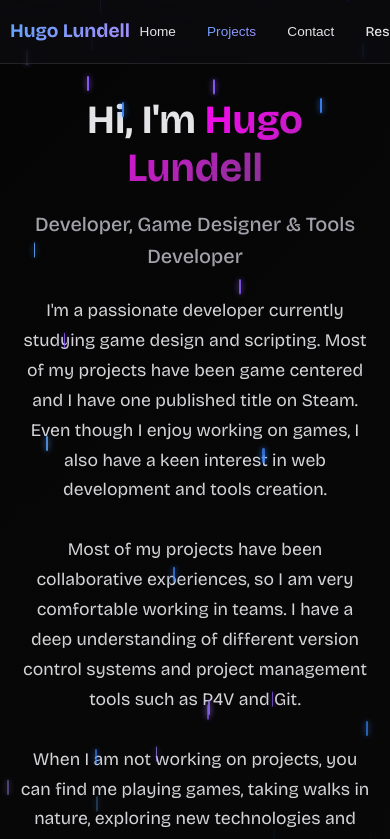
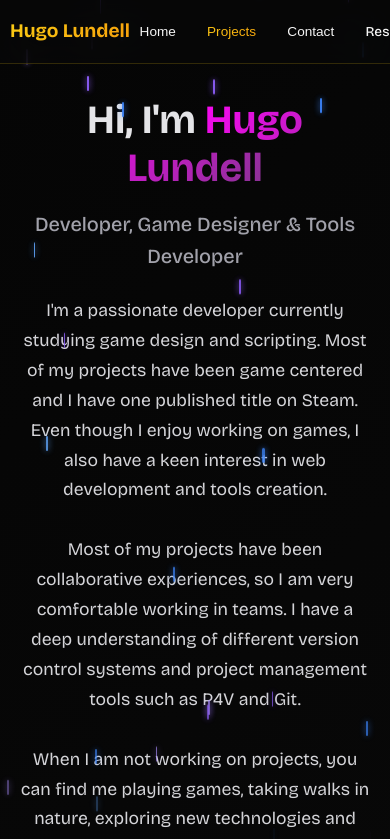
Before and after one commit to penniey/portfolio-website, a React (Vite) app: page / in a window 390 px wide. Shown: the top 839 px of the page. Built offline with nearby package versions, Linux system fonts and the light colour scheme.

Commit message:
Update Header.css

```diff
--- a/src/components/Header.css
+++ b/src/components/Header.css
@@ -1,4 +1,3 @@
-/* Hide mobile elements on desktop */
 .mobile-only {
   display: none;
 }
@@ -7,16 +6,15 @@
   display: flex;
 }
 
-/* Header.css */
 .header {
   position: fixed;
   top: 0;
   left: 0;
   right: 0;
   z-index: 1000;
-  background: rgba(12, 12, 15, 0.8);
+  background: rgba(8, 8, 8, 0.85);
   backdrop-filter: blur(20px);
-  border-bottom: 1px solid rgba(255, 255, 255, 0.1);
+  border-bottom: 1px solid rgba(250, 204, 21, 0.18);
   padding: 1rem 0;
 }
 
@@ -33,7 +31,7 @@
   font-size: 1.5rem;
   font-weight: 700;
   text-decoration: none;
-  background: linear-gradient(135deg, #60a5fa, #a78bfa);
+  background: linear-gradient(135deg, #facc15, #f59e0b);
   -webkit-background-clip: text;
   -webkit-text-fill-color: transparent;
   background-clip: text;
@@ -48,7 +46,7 @@
 .nav-link {
   background: none;
   border: none;
-  color: #e4e4e7;
+  color: #f5f5f5;
   text-decoration: none;
   font-weight: 500;
   padding: 0.5rem 1rem;
@@ -67,18 +65,18 @@
   transform: translateX(-50%);
   width: 0;
   height: 3px;
-  background: linear-gradient(135deg, #60a5fa, #a78bfa);
+  background: linear-gradient(135deg, #facc15, #f59e0b);
   border-radius: 2px;
   transition: width 0.3s ease;
 }
 
 .nav-link:hover {
-  color: #a78bfa;
-  background: rgba(167, 139, 250, 0.1);
+  color: #facc15;
+  background: rgba(250, 204, 21, 0.12);
 }
 
 .nav-link.active {
-  background: linear-gradient(135deg, #60a5fa, #a78bfa);
+  background: linear-gradient(135deg, #facc15, #f59e0b);
   -webkit-background-clip: text;
   -webkit-text-fill-color: transparent;
   background-clip: text;
@@ -103,9 +101,9 @@
   position: absolute;
   top: 100%;
   right: 0;
-  background: rgba(26, 26, 46, 0.95);
+  background: rgba(17, 17, 17, 0.95);
   backdrop-filter: blur(20px);
-  border: 1px solid rgba(255, 255, 255, 0.1);
+  border: 1px solid rgba(250, 204, 21, 0.18);
   border-radius: 8px;
   padding: 0.5rem 0;
   min-width: 180px;
@@ -120,7 +118,7 @@
 .dropdown-header {
   display: block;
   padding: 0.5rem 1rem 0.25rem;
-  color: #a78bfa;
+  color: #f59e0b;
   font-size: 0.8rem;
   font-weight: 600;
   text-transform: uppercase;
@@ -129,26 +127,25 @@
 
 .dropdown-divider {
   height: 1px;
-  background: rgba(255, 255, 255, 0.1);
+  background: rgba(250, 204, 21, 0.18);
   margin: 0.5rem 0;
 }
 
 .dropdown-item {
   display: block;
   padding: 0.5rem 1rem 0.5rem 1.5rem;
-  color: #e4e4e7;
+  color: #f5f5f5;
   text-decoration: none;
   font-size: 0.85rem;
   transition: all 0.3s ease;
 }
 
 .dropdown-item:hover {
-  background: rgba(167, 139, 250, 0.1);
-  color: #a78bfa;
+  background: rgba(250, 204, 21, 0.12);
+  color: #facc15;
 }
 
 @media (max-width: 768px) {
-  /* Show mobile elements, hide desktop elements */
   .mobile-only {
     display: flex;
   }
@@ -165,16 +162,15 @@
 
   .nav {
     gap: 1rem;
-    min-width: max-content; /* Prevent nav from shrinking */
+    min-width: max-content;
     overflow-x: auto;
-    -webkit-overflow-scrolling: touch; /* Smooth scrolling on iOS */
-    scrollbar-width: none; /* Hide scrollbar on Firefox */
-    -ms-overflow-style: none; /* Hide scrollbar on IE/Edge */
-    padding-right: 1rem; /* Add some padding for better UX */
+    -webkit-overflow-scrolling: touch;
+    scrollbar-width: none;
+    -ms-overflow-style: none;
+    padding-right: 1rem;
     position: relative;
   }
 
-  /* Add a subtle gradient to indicate more content */
   .nav::after {
     content: '';
     position: absolute;
@@ -182,12 +178,11 @@
     top: 0;
     bottom: 0;
     width: 20px;
-    background: linear-gradient(to left, rgba(12, 12, 15, 0.8), transparent);
+    background: linear-gradient(to left, rgba(8, 8, 8, 0.85), transparent);
     pointer-events: none;
     z-index: 1;
   }
 
-  /* Hide scrollbar on webkit browsers */
   .nav::-webkit-scrollbar {
     display: none;
   }
@@ -195,37 +190,35 @@
   .nav-link {
     padding: 0.4rem 0.8rem;
     font-size: 0.9rem;
-    white-space: nowrap; /* Prevent text wrapping */
-    flex-shrink: 0; /* Prevent buttons from shrinking */
+    white-space: nowrap;
+    flex-shrink: 0;
   }
 
   .logo {
     font-size: 1.3rem;
-    flex-shrink: 0; /* Prevent logo from shrinking */
+    flex-shrink: 0;
   }
 
-  /* Ensure resume dropdown is properly positioned and visible */
   .resume-dropdown {
     position: relative;
     flex-shrink: 0;
   }
 
   .resume-btn {
-    -webkit-tap-highlight-color: transparent; /* Remove tap highlight on iOS */
-    touch-action: manipulation; /* Improve touch responsiveness */
+    -webkit-tap-highlight-color: transparent;
+    touch-action: manipulation;
   }
 
   .dropdown-menu {
-    right: -10px; /* Adjust positioning to ensure it's visible */
-    min-width: 200px; /* Increase minimum width on mobile */
-    max-width: calc(100vw - 30px); /* Ensure it doesn't exceed viewport */
-    left: auto; /* Override any left positioning */
-    z-index: 1001; /* Ensure dropdown appears above other elements */
-    display: none; /* Hide dropdown on mobile */
+    right: -10px;
+    min-width: 200px;
+    max-width: calc(100vw - 30px);
+    left: auto;
+    z-index: 1001;
+    display: none;
   }
 }
 
-/* Extra small screens */
 @media (max-width: 480px) {
   .header-container {
     padding: 0 10px;
```
